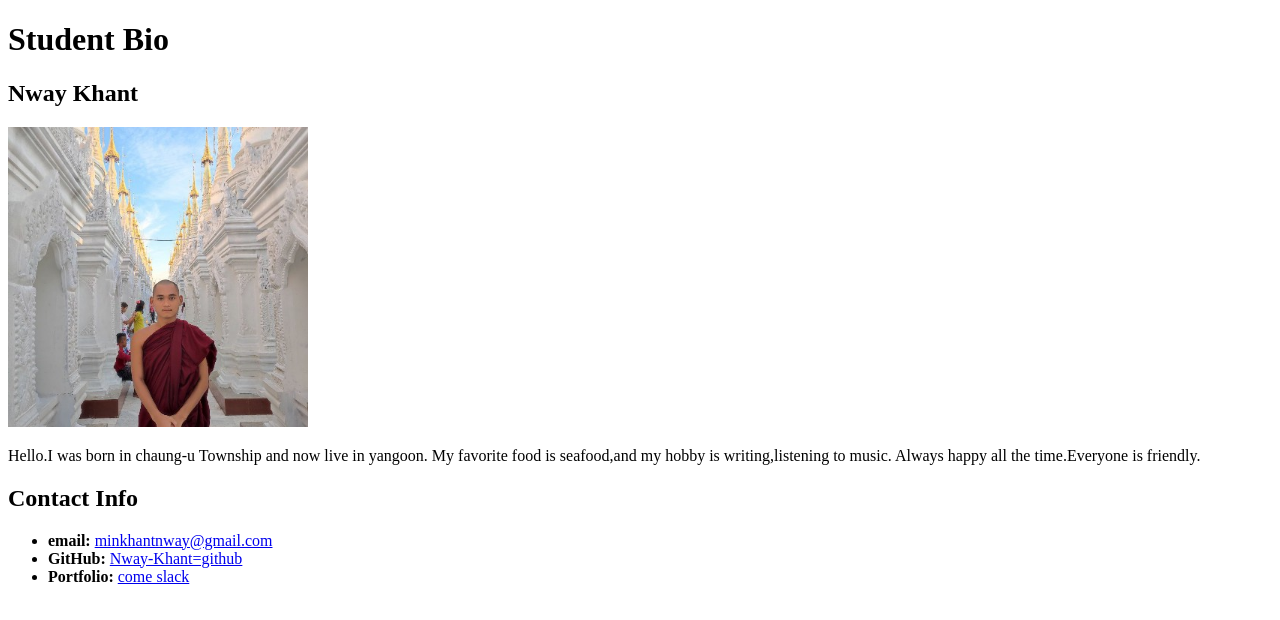
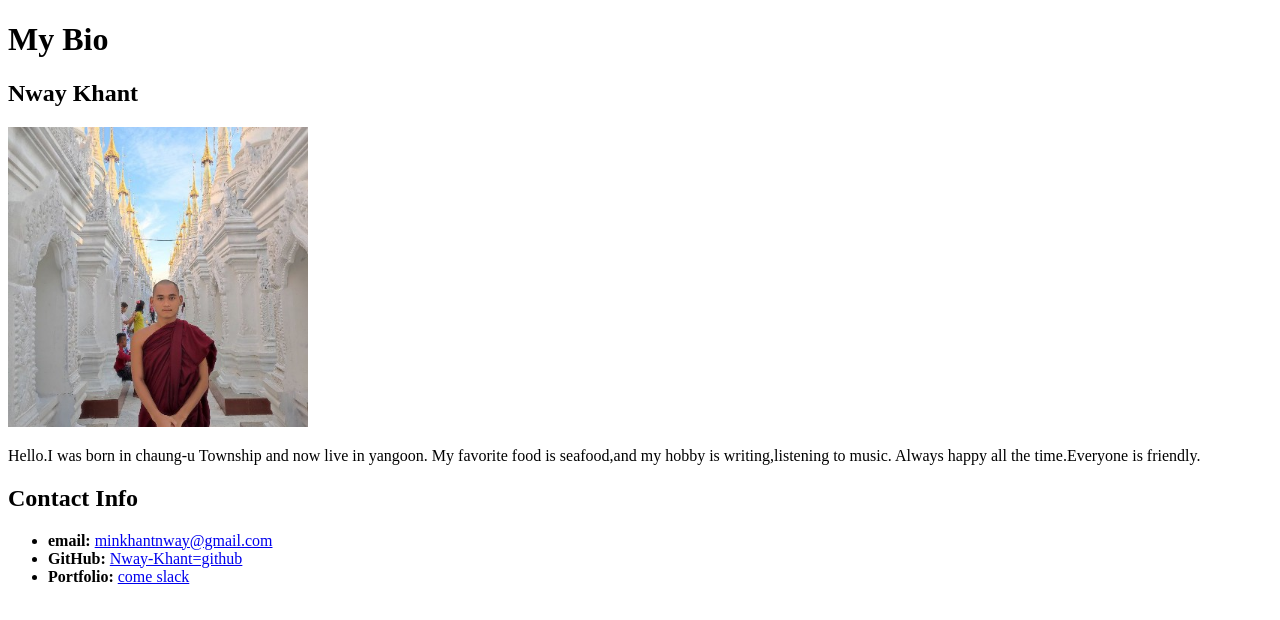
Before and after one commit to Nway-Khant/module-1, a plain HTML site: page student.html in a window 1280 px wide. Drawn offline with Linux system fonts and the light colour scheme.

Commit message:
modified

```diff
--- a/student.html
+++ b/student.html
@@ -13,7 +13,7 @@
 </head>
 <body>
     <header>
-       <h1>Student Bio</h1>
+       <h1>My Bio</h1>
     </header>
 
     <section>
```
